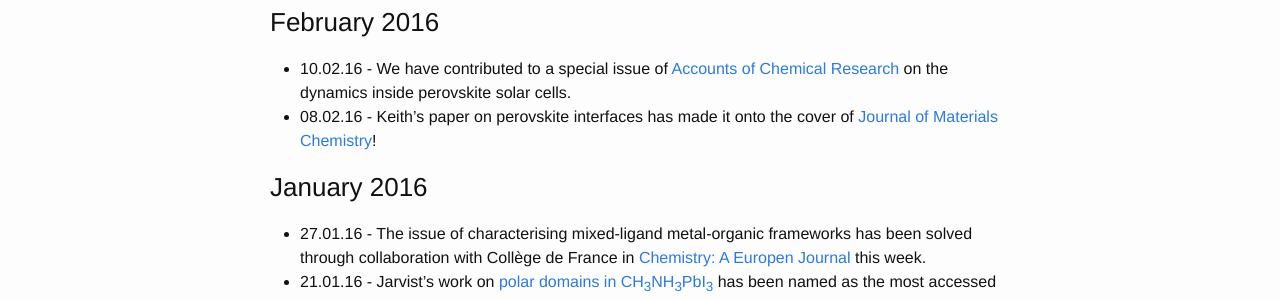
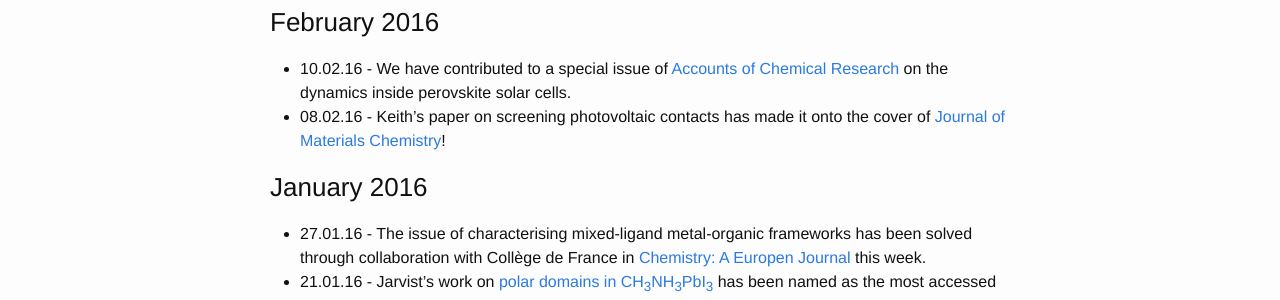
Before and after one commit to WMD-group/WMD-group.github.io, a Jekyll site: the page built from a_news.md, in a window 1280 px wide. Shown: the part 161-461 px from the top of the page. Built offline with Jekyll 4.4.1, drawn with Linux system fonts in a browser that asks for light colours.

Commit message:
Update a_news.md

```diff
--- a/a_news.md
+++ b/a_news.md
@@ -5,7 +5,7 @@ permalink: /news/
 ---
 ### February 2016
 * 10.02.16 - We have contributed to a special issue of [Accounts of Chemical Research](http://pubsdc3.acs.org/doi/abs/10.1021/acs.accounts.5b00431) on the dynamics inside perovskite solar cells.
-* 08.02.16 - Keith's paper on perovskite interfaces has made it onto the cover of [Journal of Materials Chemistry](http://pubs.rsc.org/en/content/articlelanding/2016/tc/c6tc90026g#!divAbstract)!
+* 08.02.16 - Keith's paper on screening photovoltaic contacts has made it onto the cover of [Journal of Materials Chemistry](http://pubs.rsc.org/en/content/articlelanding/2016/tc/c6tc90026g#!divAbstract)!
 
 ### January 2016
 * 27.01.16 - The issue of characterising mixed-ligand metal-organic frameworks has been solved through collaboration with Collège de France in [Chemistry: A Europen Journal](http://onlinelibrary.wiley.com/doi/10.1002/chem.201600143/abstract) this week.
```
